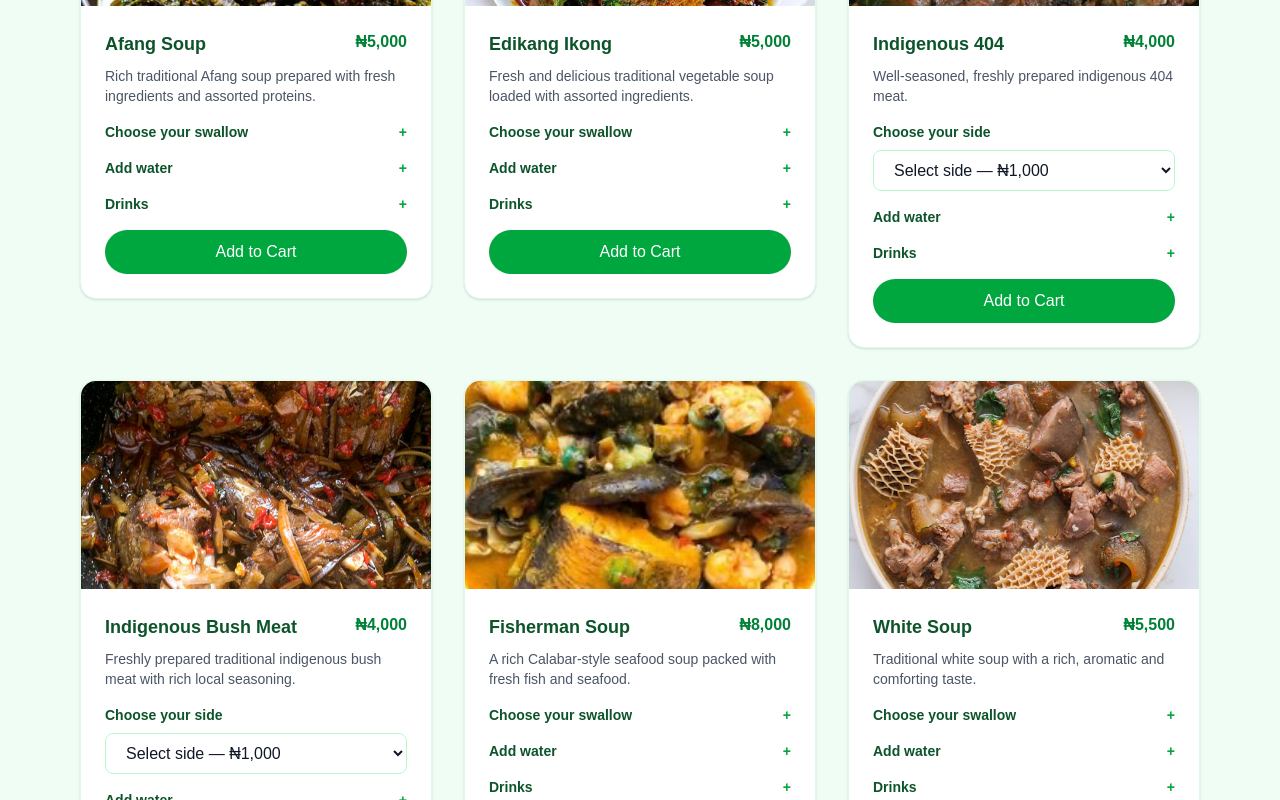
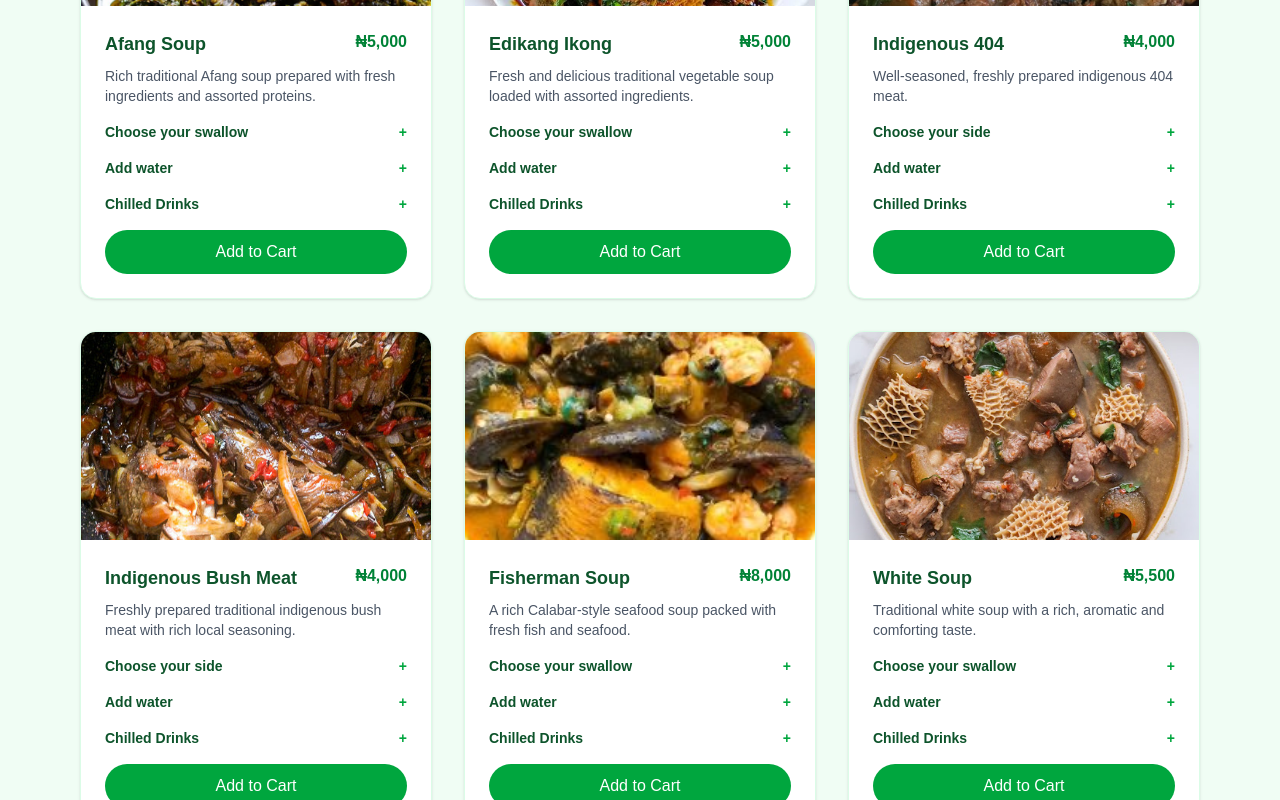
Before and after one commit to ChopHub147/chophub, a Next.js app: page / in a window 1280 px wide. Shown: the part 920-1720 px from the top of the page. Built offline with nearby package versions, Linux system fonts and the light colour scheme.

Commit message:
Collapse meat sides and label chilled drinks
Hide side selection for Indigenous meat dishes and clarify the drinks section as chilled drinks.

```diff
--- a/app/page.tsx
+++ b/app/page.tsx
@@ -666,10 +666,11 @@ export default function Home() {
                   )}
 
                   {dish.type === "meat" && (
-                    <div className="mb-4">
-                      <label className="block text-sm font-semibold text-green-900 mb-2">
+                    <details className="mb-4">
+                      <summary className="cursor-pointer list-none text-sm font-semibold text-green-900">
                         Choose your side
-                      </label>
+                        <span className="float-right text-green-600">+</span>
+                      </summary>
                       <select
                         value={selectedPairing[dish.id] || ""}
                         onChange={(e) =>
@@ -678,7 +679,7 @@ export default function Home() {
                             [dish.id]: e.target.value,
                           }))
                         }
-                        className="w-full border border-green-200 rounded-lg px-4 py-2.5 bg-white focus:outline-none focus:ring-2 focus:ring-green-500"
+                        className="mt-2 w-full border border-green-200 rounded-lg px-4 py-2.5 bg-white focus:outline-none focus:ring-2 focus:ring-green-500"
                       >
                         <option value="">Select side — ₦1,000</option>
                         {pairingOptions.map((pairing) => (
@@ -687,7 +688,7 @@ export default function Home() {
                           </option>
                         ))}
                       </select>
-                    </div>
+                    </details>
                   )}
 
                   {dish.name !== "Parfait" && (
@@ -714,7 +715,7 @@ export default function Home() {
 
                   <details className="mb-4">
                     <summary className="cursor-pointer list-none text-sm font-semibold text-green-900">
-                      Drinks
+                      Chilled Drinks
                       <span className="float-right text-green-600">+</span>
                     </summary>
                     <div className="mt-2 flex gap-2">
```
